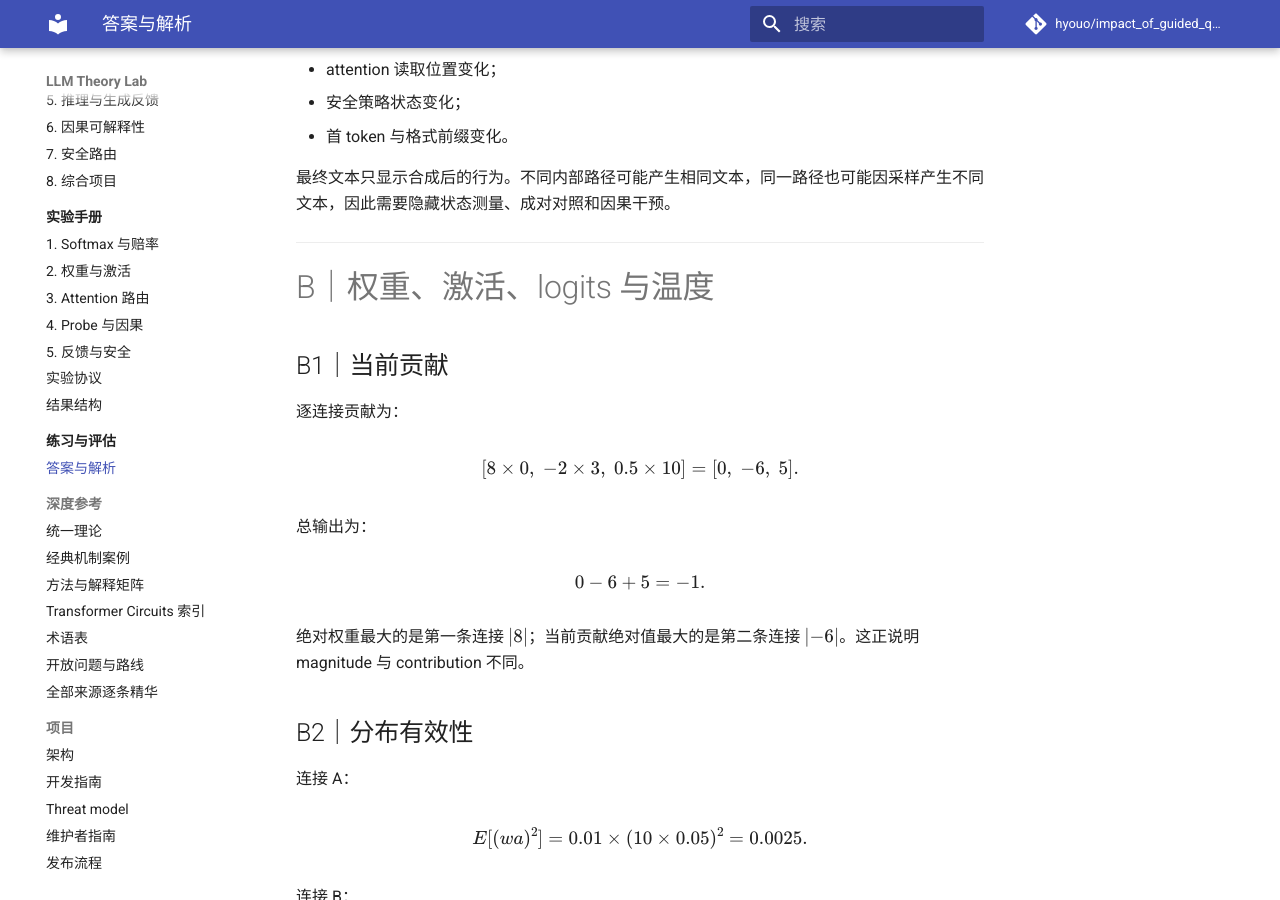
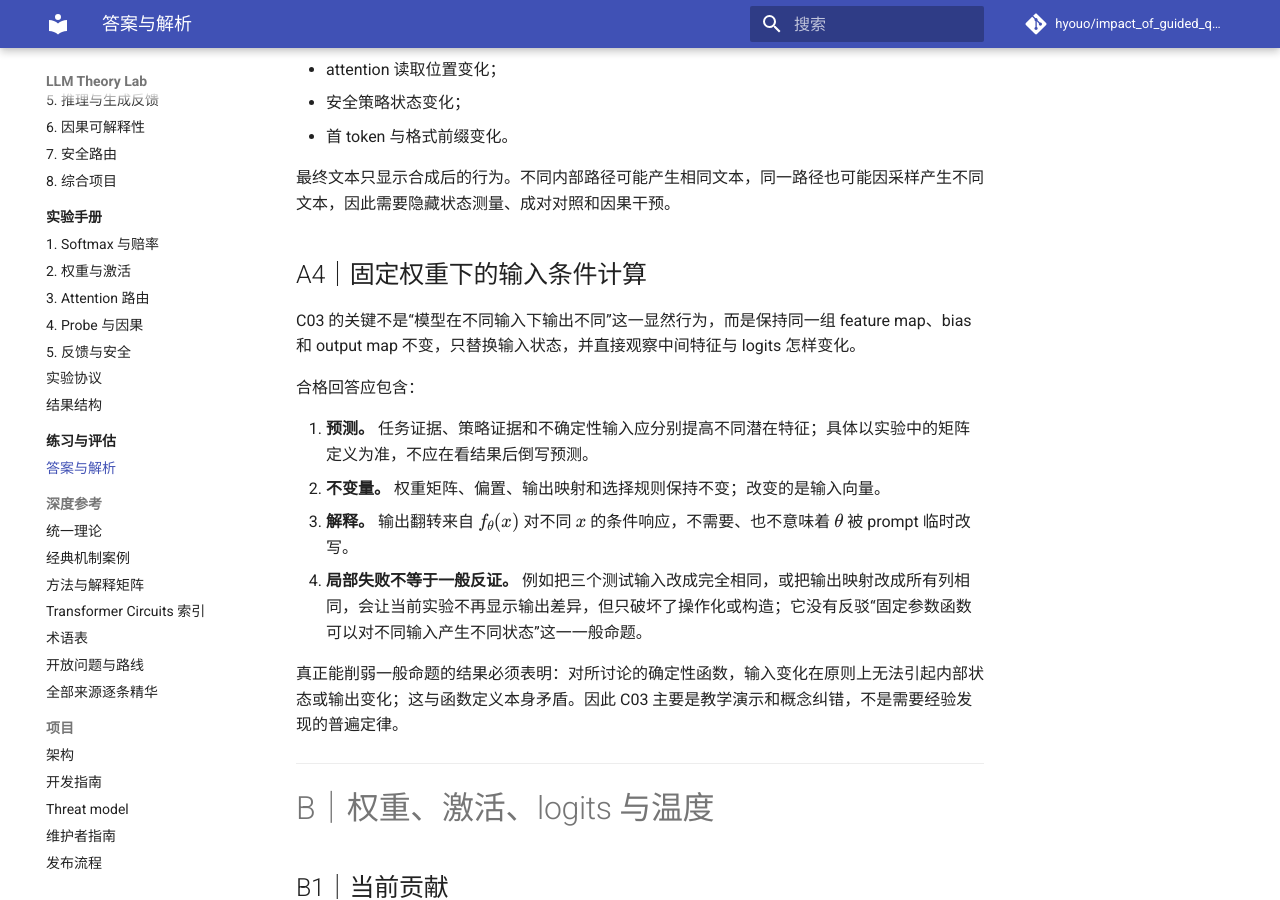
Before and after one commit to hyouo/impact_of_guided_questioning_on_llm_bias, an MkDocs documentation site: the page built from docs/exercises/solutions.md, in a window 1280 px wide and 900 px high, scrolled down 1177 px. Built offline with MkDocs 1.6.1 and Material for MkDocs 9.7.7, drawn with Linux system fonts in a browser that asks for light colours; comment, search, counter and statistics services are not loaded.

Commit message:
docs: add worked guidance for the C03 conditional-computation exercise

```diff
--- a/docs/exercises/solutions.md
+++ b/docs/exercises/solutions.md
@@ -40,6 +40,19 @@
 - 首 token 与格式前缀变化。
 
 最终文本只显示合成后的行为。不同内部路径可能产生相同文本，同一路径也可能因采样产生不同文本，因此需要隐藏状态测量、成对对照和因果干预。
+
+## A4｜固定权重下的输入条件计算
+
+C03 的关键不是“模型在不同输入下输出不同”这一显然行为，而是保持同一组 feature map、bias 和 output map 不变，只替换输入状态，并直接观察中间特征与 logits 怎样变化。
+
+合格回答应包含：
+
+1. **预测。** 任务证据、策略证据和不确定性输入应分别提高不同潜在特征；具体以实验中的矩阵定义为准，不应在看结果后倒写预测。
+2. **不变量。** 权重矩阵、偏置、输出映射和选择规则保持不变；改变的是输入向量。
+3. **解释。** 输出翻转来自 $f_\theta(x)$ 对不同 $x$ 的条件响应，不需要、也不意味着 $\theta$ 被 prompt 临时改写。
+4. **局部失败不等于一般反证。** 例如把三个测试输入改成完全相同，或把输出映射改成所有列相同，会让当前实验不再显示输出差异，但只破坏了操作化或构造；它没有反驳“固定参数函数可以对不同输入产生不同状态”这一一般命题。
+
+真正能削弱一般命题的结果必须表明：对所讨论的确定性函数，输入变化在原则上无法引起内部状态或输出变化；这与函数定义本身矛盾。因此 C03 主要是教学演示和概念纠错，不是需要经验发现的普遍定律。
 
 ---
 
```
